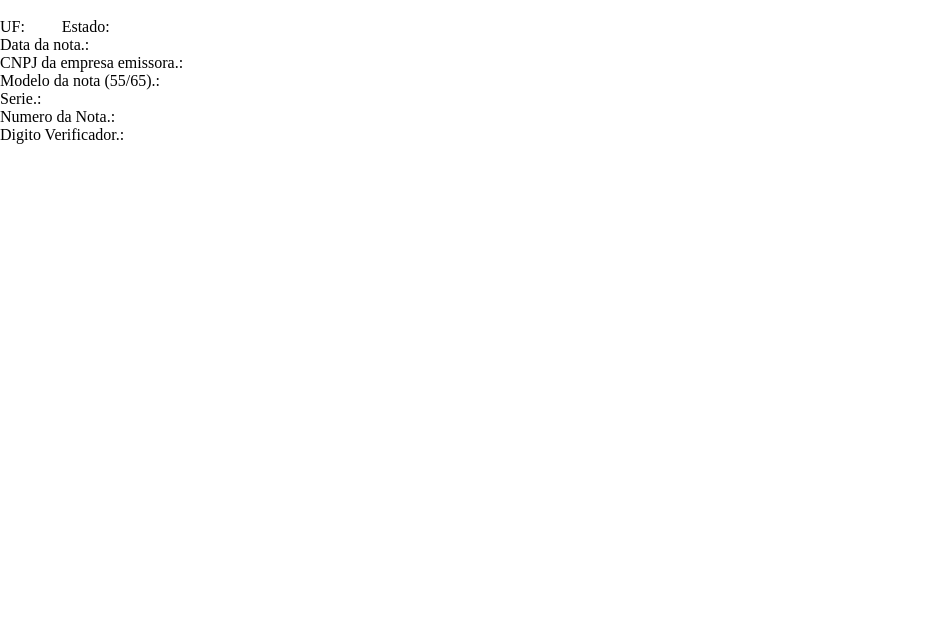
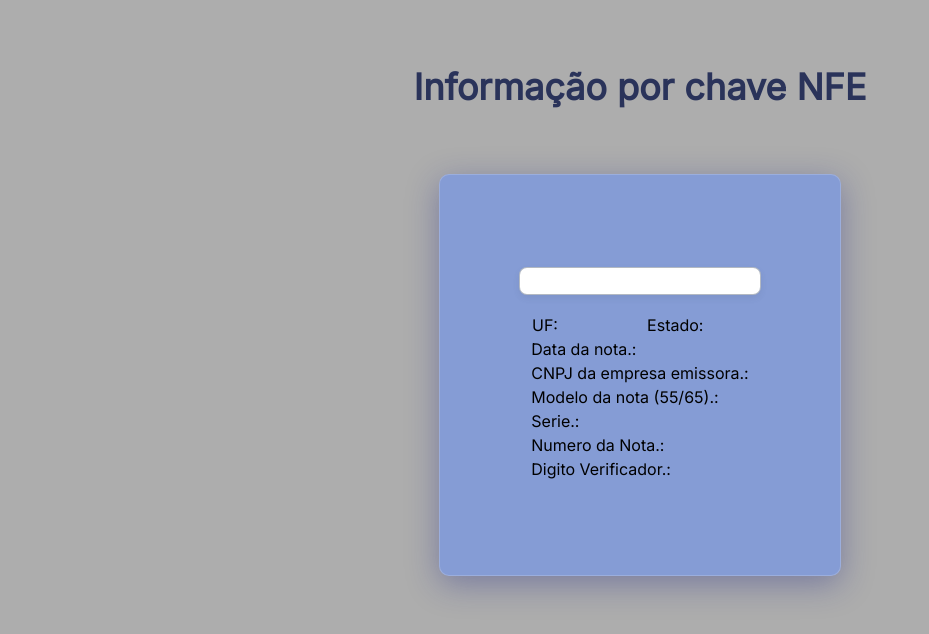
Before and after one commit to vmc36/splitNfeKey, a plain HTML site: page index.html in a window 1280 px wide. Shown: the whole page, without its empty margins (0-929 px from the left). Drawn offline with Linux system fonts and the light colour scheme.

Commit message:
create: styling page.

```diff
--- /dev/null
+++ b/css/style.css
@@ -0,0 +1,90 @@
+@import url('https://fonts.googleapis.com/css2?family=Inter&display=swap');
+
+* {
+  margin: 0;
+  padding: 0;
+  border: 0;
+  font-size: 100%;
+  font: inherit;
+  vertical-align: baseline;
+
+  font-family: 'Inter', sans-serif;
+}
+body {
+  background-color: #adadad;
+}
+
+ul {
+  list-style: none;
+}
+
+input {
+  border-radius: 7.983px;
+  border: 1.597px solid rgba(66, 80, 102, 0.4);
+  box-shadow: 0px 3.19319px 6.38638px 0px rgba(66, 80, 102, 0.1);
+  padding: 3px;
+}
+
+#main-title {
+  color: #2a335a;
+  font-size: 36px;
+  font-weight: 700;
+  line-height: 46px;
+  text-align: center;
+  margin-top: 5%;
+}
+#wrapper {
+  height: 100%;
+  width: 100%;
+  margin-top: 5%;
+}
+#wrapper-content {
+  display: flex;
+  flex-direction: column;
+  justify-content: center;
+  align-items: center;
+  height: 400px;
+  width: 400px;
+  margin: auto;
+  border: 2px solid #000;
+  background: #859cd5;
+  box-shadow: 0 8px 32px 0 rgba(31, 38, 135, 0.37);
+  backdrop-filter: blur(15px);
+  -webkit-backdrop-filter: blur(15px);
+  border-radius: 10px;
+  border: 1px solid rgba(255, 255, 255, 0.18);
+}
+
+#input-container {
+  display: flex;
+  justify-content: center;
+}
+#info-container {
+  margin-top: 5%;
+  display: flex;
+  justify-content: center;
+  width: 100%;
+}
+#inner-container {
+  width: 100%;
+  display: flex;
+  flex-direction: column;
+  justify-content: center;
+  align-items: center;
+}
+
+#uf-list {
+  display: flex;
+  width: 54%;
+  align-items: center;
+  justify-content: space-between;
+}
+
+#info-list {
+  padding: -1px 6px 6px 6px;
+}
+
+#uf-list,
+#info-list > li {
+  margin-bottom: 4px;
+}
--- a/index.html
+++ b/index.html
@@ -4,39 +4,25 @@
     <meta charset="UTF-8" />
     <meta http-equiv="X-UA-Compatible" content="IE=edge" />
     <meta name="viewport" content="width=device-width, initial-scale=1.0" />
+    <link rel="stylesheet" href="/css/style.css" />
     <title>Document</title>
   </head>
   <body>
-    <style>
-      * {
-        margin: 0;
-        padding: 0;
-        border: 0;
-        font-size: 100%;
-        font: inherit;
-        vertical-align: baseline;
-      }
-      ul {
-        list-style: none;
-      }
-      #ufList {
-        display: flex;
-        width: 10%;
-        justify-content: space-between;
-      }
-    </style>
-
+    <h1 id="main-title">Informação por chave NFE</h1>
     <div id="wrapper">
-      <div id="container">
+      <div id="wrapper-content">
+        <div id="input-container">
           <input id="entrada" type="text" />
-        <div>
-          <ul id="ufList">
+        </div>
+        <div id="info-container">
+          <div id="inner-container">
+            <ul id="uf-list">
               <li>UF:</li>
               <li id="ufHTML"></li>
               <li>Estado:</li>
               <li id="ufCode"></li>
             </ul>
-          <ul>
+            <ul id="info-list">
               <li>Data da nota.:</li>
               <li id="dataNota"></li>
               <li>CNPJ da empresa emissora.:</li>
@@ -54,6 +40,7 @@
         </div>
         <p id="errorMessage" style="display: none; color: red"></p>
       </div>
+    </div>
   </body>
 
   <script src="/script.js"></script>
--- a/script.js
+++ b/script.js
@@ -69,7 +69,7 @@ addEventListener('input', function () {
     const filterUfInfo = infoKeyNfe[0].uf;
 
     const nomeEstado = compareufCode(filterUfInfo);
-    console.log(nomeEstado);
+
     nomeEstado ? (document.getElementById('ufCode').textContent = nomeEstado) : '';
   } else {
     // Caso de chave inválida.
```
Lines whose indentation alone changed are shown as unchanged.
